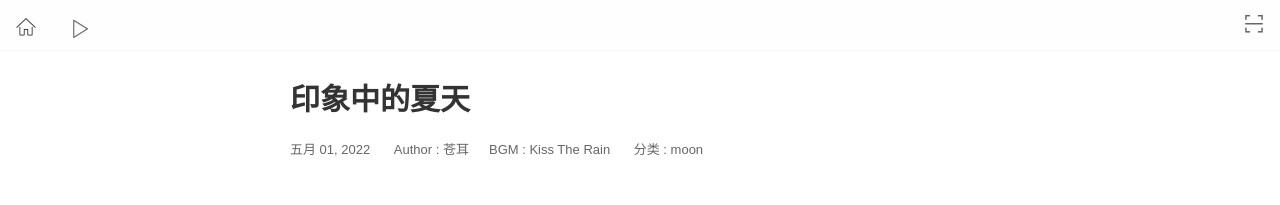
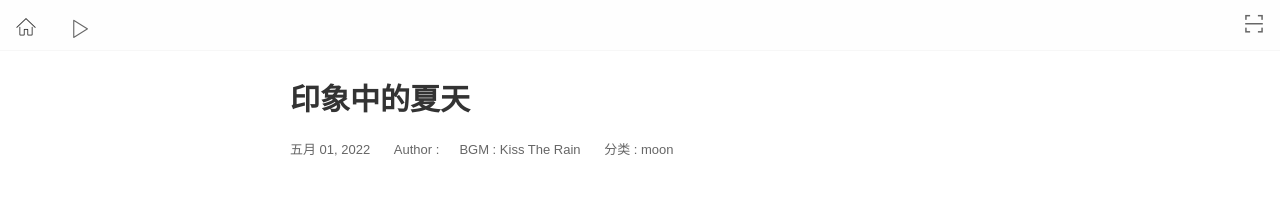
Before and after one commit to errme/luokuan, a plain HTML site: page moon/summer/index.html in a window 1280 px wide. Shown: the top 205 px of the page. Drawn offline with nearby package versions, Linux system fonts and the light colour scheme; a web font is replaced by a local one.

Commit message:
Update index.html

```diff
--- a/moon/summer/index.html
+++ b/moon/summer/index.html
@@ -94,7 +94,7 @@
         <h1 class="title">印象中的夏天</h1>
         <div class="stuff">
             <span>五月 01, 2022</span>
-            </span><span>Author : 苍耳
+            </span><span>Author :
             </span><span>BGM : Kiss The Rain</span>
             <span>分类 : moon</span>
 
```
